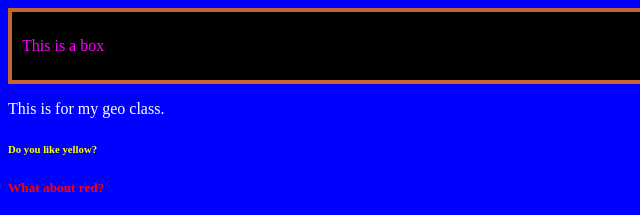
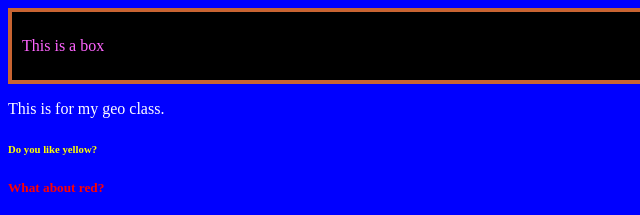
Before and after one commit to datastructure-d4ta/datastructure-d4ta.github.io, a plain HTML site: page index.html in a window 1280 px wide. Shown: the top 215 px of the page, 0-640 px from the left. Drawn offline with Linux system fonts and the light colour scheme.

Commit message:
Update style.css

```diff
--- a/style.css
+++ b/style.css
@@ -16,6 +16,6 @@ h1{
 #box{
   border: 4px solid rgb(200, 100, 50);
   padding: 25px 10px;
-  color: rgb(255,0,255);
+  color: rgb(255,100,255);
   background-color: rgb(0,0,0);
 }
```
